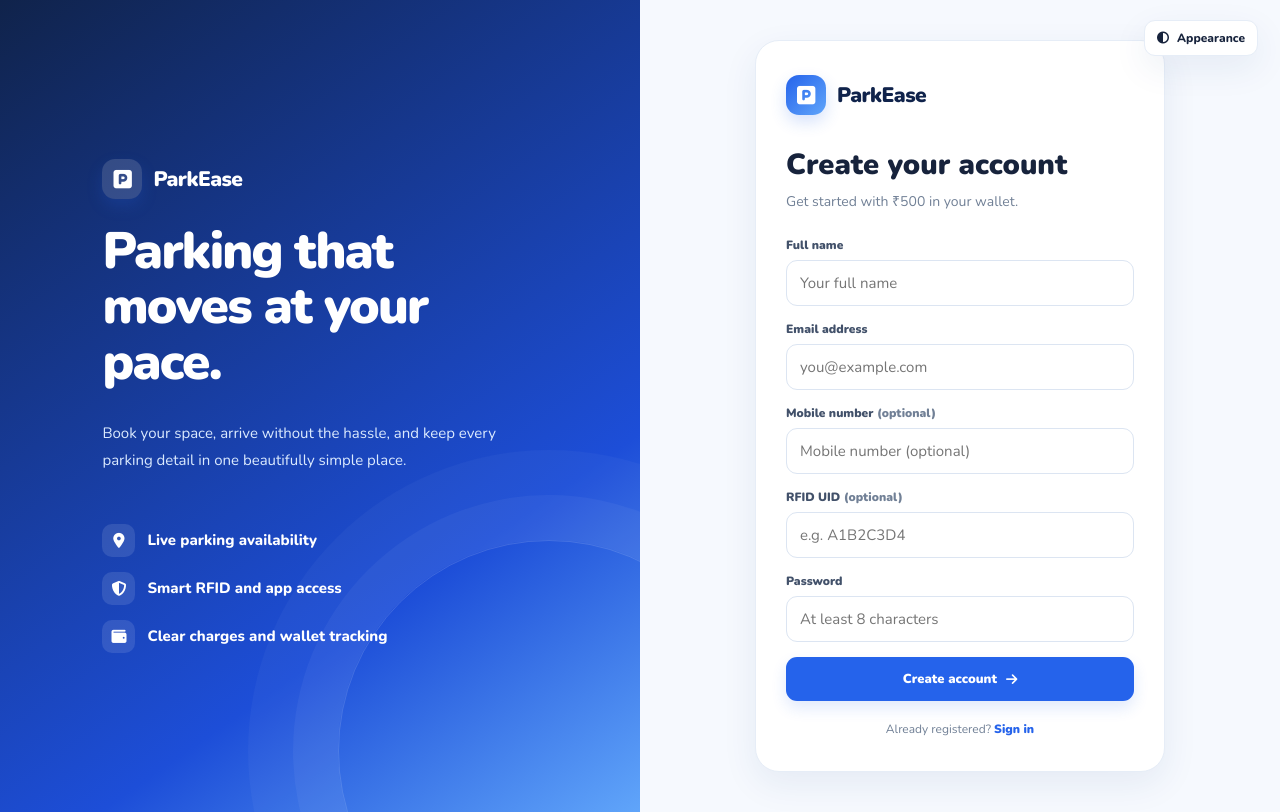
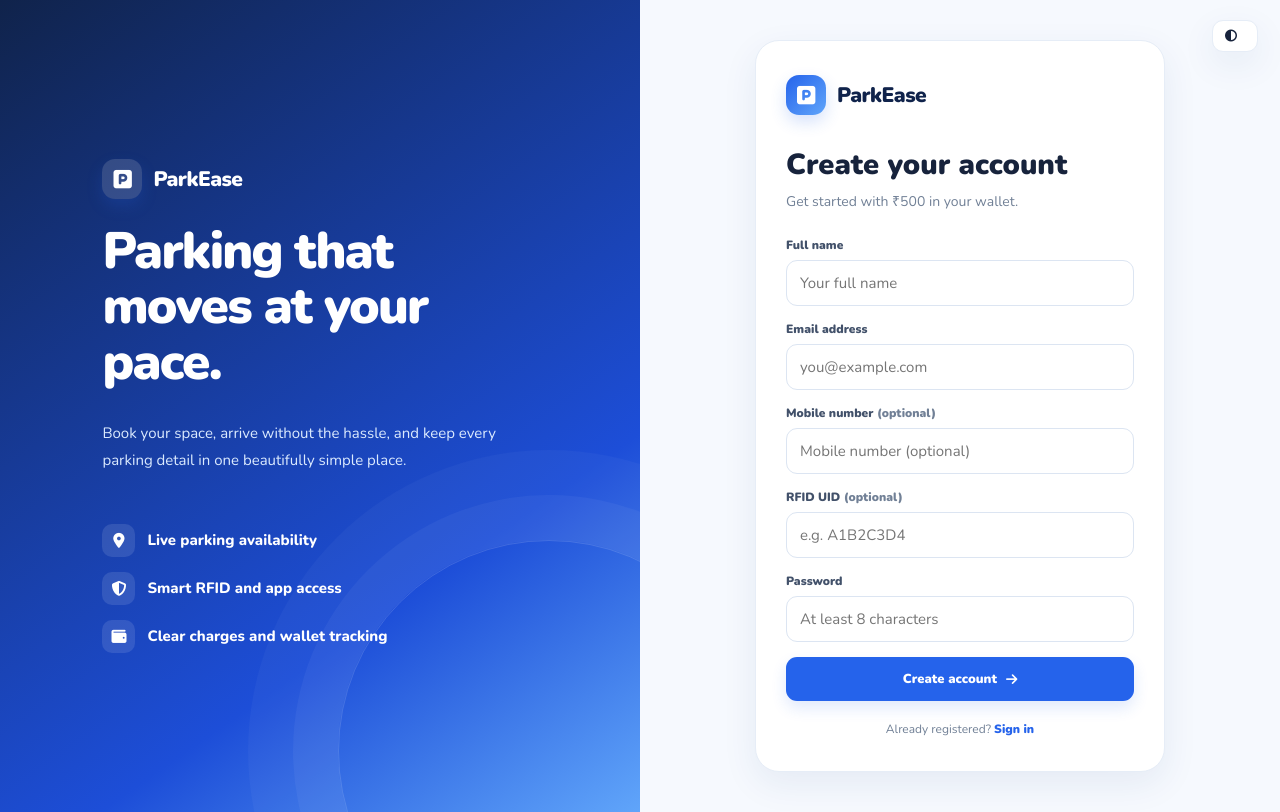
Before and after one commit to spsproject14/smart_parking_app, a Python web app: template templates/signup.html in a window 1280 px wide. Run offline with Jinja, Linux system fonts and the light colour scheme; the template is opened without the code that fills it, so the values that code supplies are empty.

Commit message:
Update auth_base.html

```diff
--- a/templates/auth_base.html
+++ b/templates/auth_base.html
@@ -1003,7 +1003,7 @@
           aria-label="Toggle light / dark mode"
         >
           <i class="fa-solid fa-circle-half-stroke"></i>
-          <span>Appearance</span>
+          <span></span>
         </button>
         <div class="auth-form">
           <div class="brand">
```
